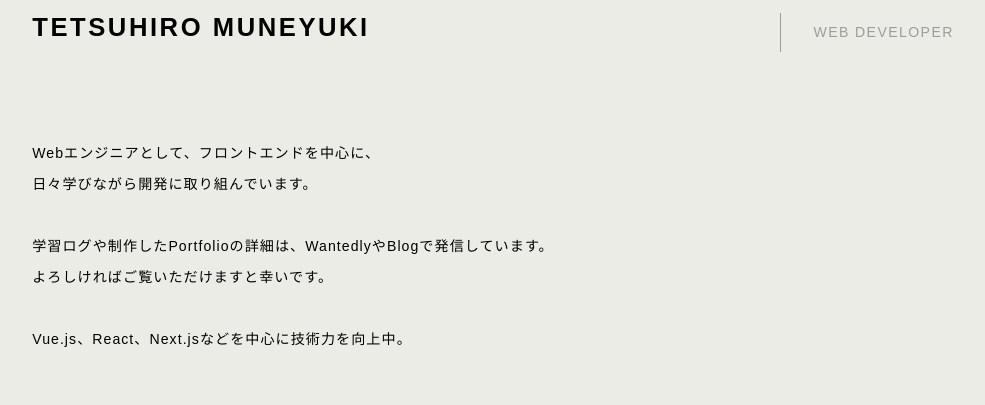
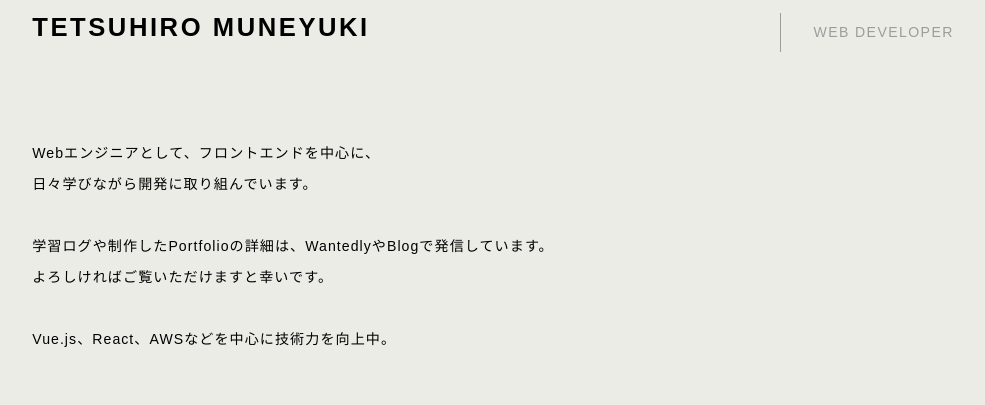
Before and after one commit to tsunasan-html/react-portfolio, a React (Vite) app: page / in a window 1280 px wide. Shown: the part 1000-1405 px from the top of the page, without its empty margins (147-1132 px from the left). Built offline with nearby package versions, Linux system fonts and the light colour scheme.

Commit message:
About fixed

```diff
--- a/src/pages/About.jsx
+++ b/src/pages/About.jsx
@@ -41,7 +41,7 @@ function About() {
               よろしければご覧いただけますと幸いです。
               <br /><br />
 
-              Vue.js、React、Next.jsなどを中心に技術力を向上中。
+              Vue.js、React、AWSなどを中心に技術力を向上中。
             </p>
           </section>
         </div>
```
